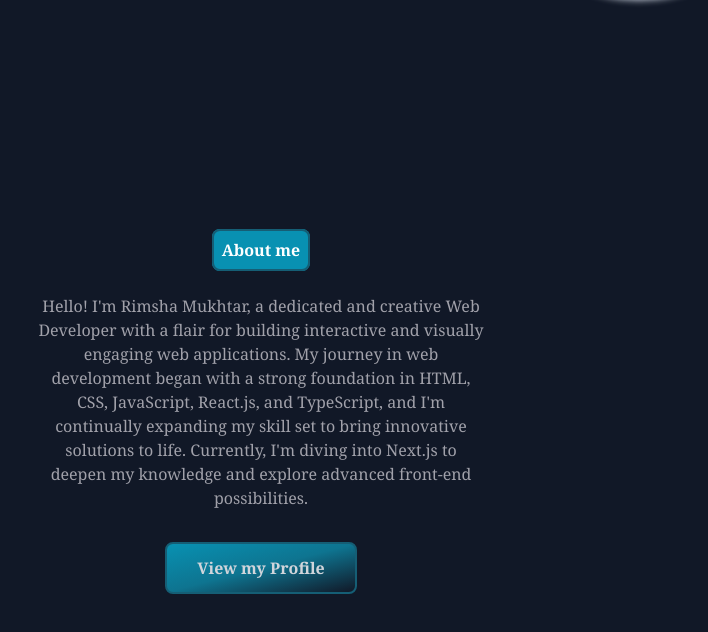
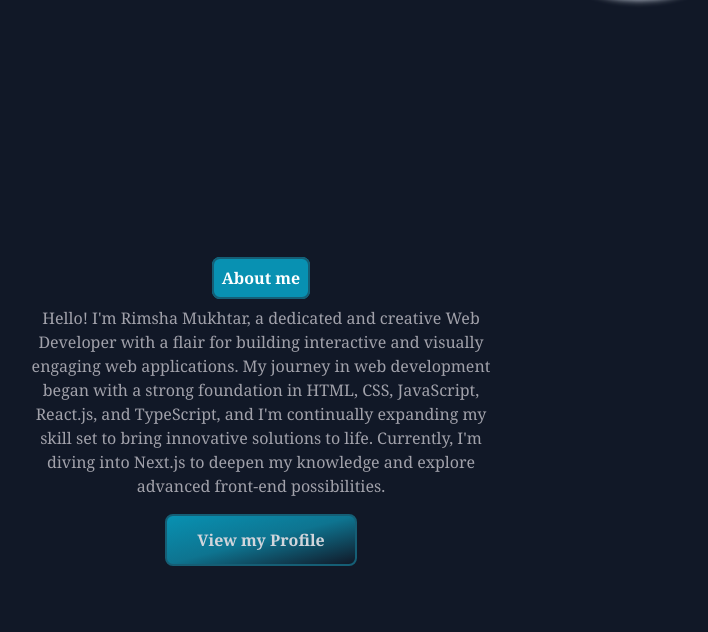
Before and after one commit to rimshamukhtar/Portfolio-using-Tailwind-Css, a Next.js app: page / in a window 1280 px wide. Shown: the part 856-1488 px from the top of the page, without its empty margins (379-1087 px from the left). Built offline with nearby package versions, Linux system fonts and the light colour scheme.

Commit message:
Update About.tsx

```diff
--- a/src/components/About.tsx
+++ b/src/components/About.tsx
@@ -10,7 +10,7 @@ const About = () => {
             About me
           </span>
         </h2>
-        <p className="p-4 text-zinc-400">
+        <p className="text-zinc-400">
           Hello! I'm Rimsha Mukhtar, a dedicated and creative Web Developer with
           a flair for building interactive and visually engaging web
           applications. My journey in web development began with a strong
```
